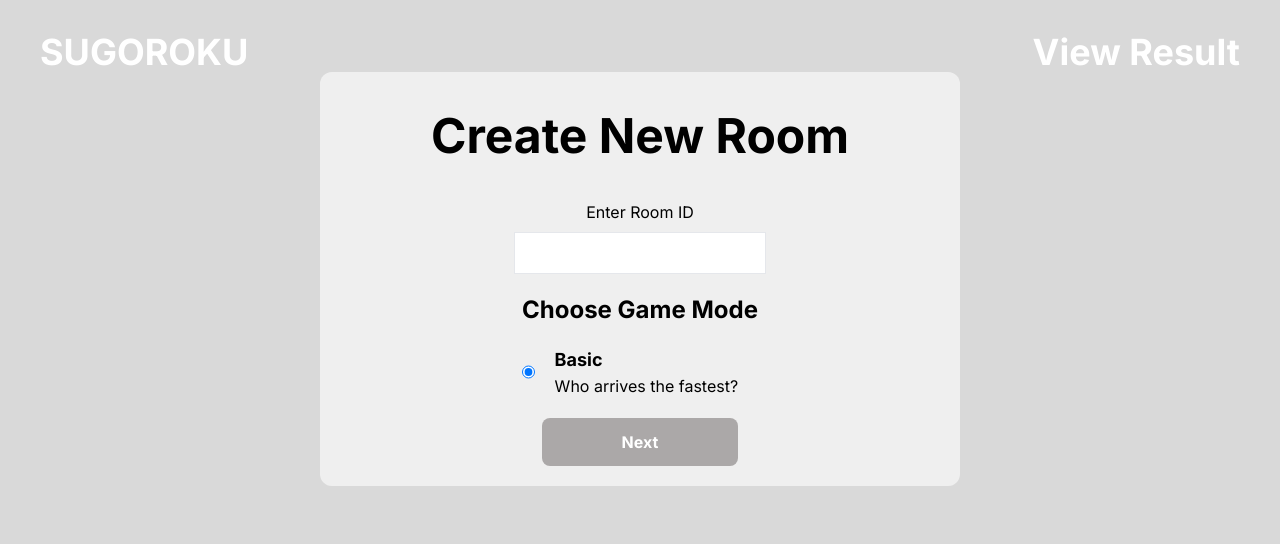
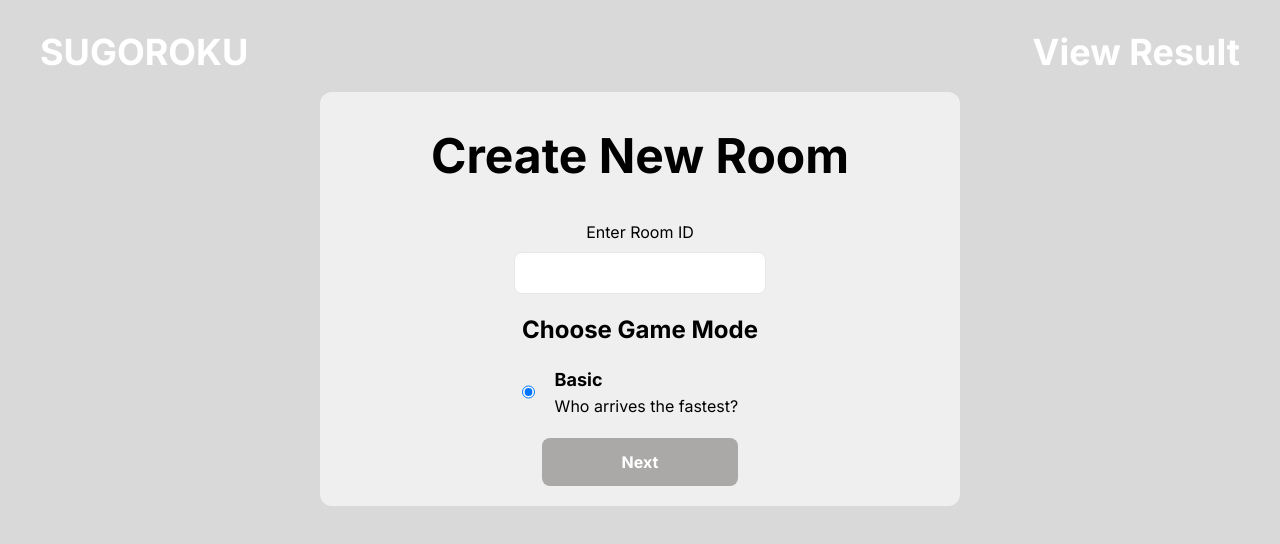
Before and after one commit to kouki-gftd/traffic-sugoroku, a Next.js app: page /create-room in a window 1280 px wide. Shown: the top 544 px of the page. Built offline with nearby package versions, Linux system fonts and the light colour scheme.

Commit message:
レイアウトの微調整

```diff
--- a/app/create-room/page.tsx
+++ b/app/create-room/page.tsx
@@ -35,7 +35,7 @@ const Page = () => {
         <h1 className="hideOnMobile mt-8 ml-10 text-4xl text-white font-bold">SUGOROKU</h1>
         <h1 className="hideOnMobile mt-8 mr-10 text-4xl text-white font-bold">View Result</h1>
       </div>
-      <div className="w-4/5 md:w-1/2 mx-auto flex flex-col items-center rounded-xl bg-white bg-opacity-60">
+      <div className="w-4/5 md:w-1/2 mx-auto my-10 md:my-5 flex flex-col items-center rounded-xl bg-white bg-opacity-60">
         <div className="text-3xl my-10 md:text-5xl font-bold">
           Create New Room
         </div>
@@ -45,7 +45,7 @@ const Page = () => {
            type="text"
            value={roomId}
            onChange={(e) => setRoomId(e.target.value)}
-           className="border p-2 mt-2"
+           className="border p-2 mt-2 rounded-lg"
           />
         </form>
         <p className="mt-5 mb-5 text-2xl font-bold">Choose Game Mode</p>
--- a/app/register/page.tsx
+++ b/app/register/page.tsx
@@ -52,7 +52,7 @@ const Page = () => {
             Player Name
           </p>
           <input type="text" name="name" className="mb-5 py-1 border rounded-lg" />
-          {error && <p className="text-red-500 font-bold">{error}</p>}
+          {error && <p className="text-red-500 text-sm md:text-base font-bold">{error}</p>}
           <button className="submit bg-buttonColor py-2 font-bold rounded-lg text-white">
             Register
           </button>
--- a/app/result/page.tsx
+++ b/app/result/page.tsx
@@ -73,8 +73,8 @@ const Page: React.FC = () => {
     <>
       <div className="p-5 flex flex-col-reverse md:flex-row md:items-center">
         <div className="md:text-2xl font-bold text-white items-center">
-          <Link href={"/room-config"} className="flex flex-row items-center">
-            <img src="/arrow.png" alt="矢印" className="mx-3" />
+          <Link href={"/room-config"} className="flex flex-row items-center my-3">
+            <img src="/arrow.png" alt="矢印" className="md:mx-3 mx-1 w-6 md:w-10" />
             <div>
               Back to Room
             </div>
@@ -116,7 +116,7 @@ const Page: React.FC = () => {
             <div className="mt-5 flex flex-col">
               {playerData.map((player, playerIndex) => (
                 <div key={playerIndex} className="flex flex-row items-center mb-10">
-                  <div className={`w-15 md:w-36 py-3 font-bold text-sm md:text-2xl text-center rounded-lg ${player.color}`}>
+                  <div className={`w-24 md:w-36 mb-5 py-3 font-bold text-sm md:text-2xl text-center rounded-lg ${player.color}`}>
                     {player.name}
                   </div>
                   <div className="flex flex-row ml-5">
@@ -130,7 +130,7 @@ const Page: React.FC = () => {
                             height={70}
                             className="mb-1"
                           />
-                          <div className="text-center text-sm text-white">
+                          <div className="text-center text-sm md:text-lg text-white">
                             +{player.stepsHistory[cardIndex]}
                           </div>
                         </div>
--- a/app/room-config/page.tsx
+++ b/app/room-config/page.tsx
@@ -68,7 +68,7 @@ const Page = () => {
         <h1 className="hideOnMobile mt-8 ml-10 text-4xl text-white font-bold">SUGOROKU</h1>
         <h1 className="hideOnMobile mt-8 mr-10 text-4xl text-white font-bold">View Result</h1>
       </div>
-      <div className="w-4/5 md:w-1/2 mx-auto flex flex-col items-center rounded-xl bg-white bg-opacity-60">
+      <div className="w-4/5 md:w-1/2 mx-auto my-5 flex flex-col items-center rounded-xl bg-white bg-opacity-60">
         <div className="m-5 md:my-10 text-5xl font-bold">
           Room
         </div>
```
Also changed, not shown: 1 other file (tests, documents, lock files or other folders).
